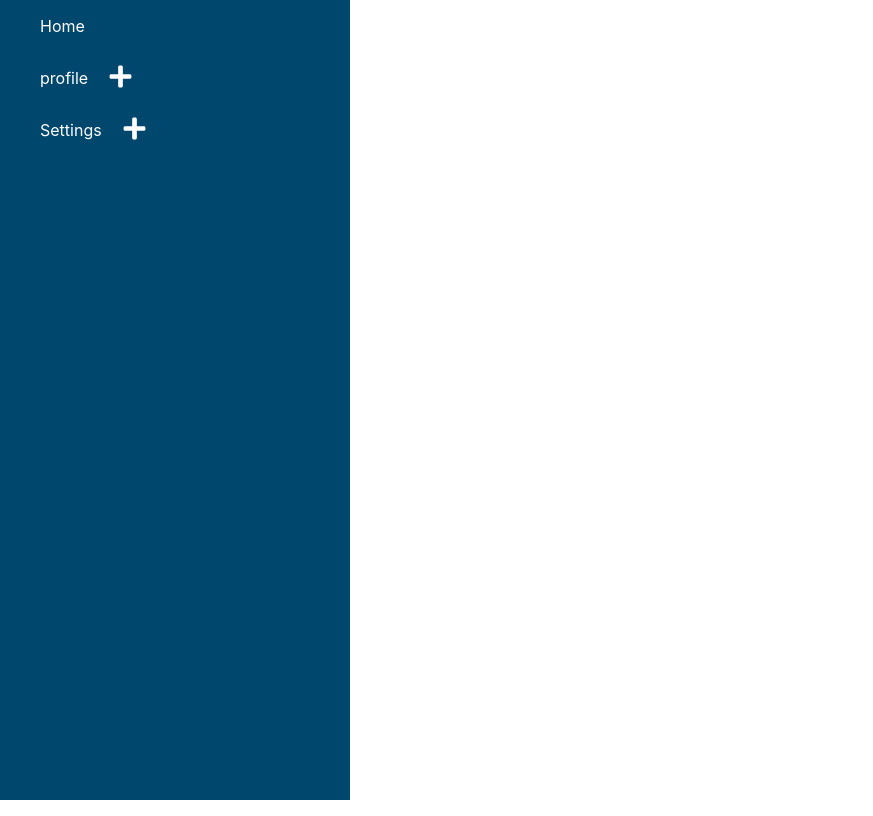
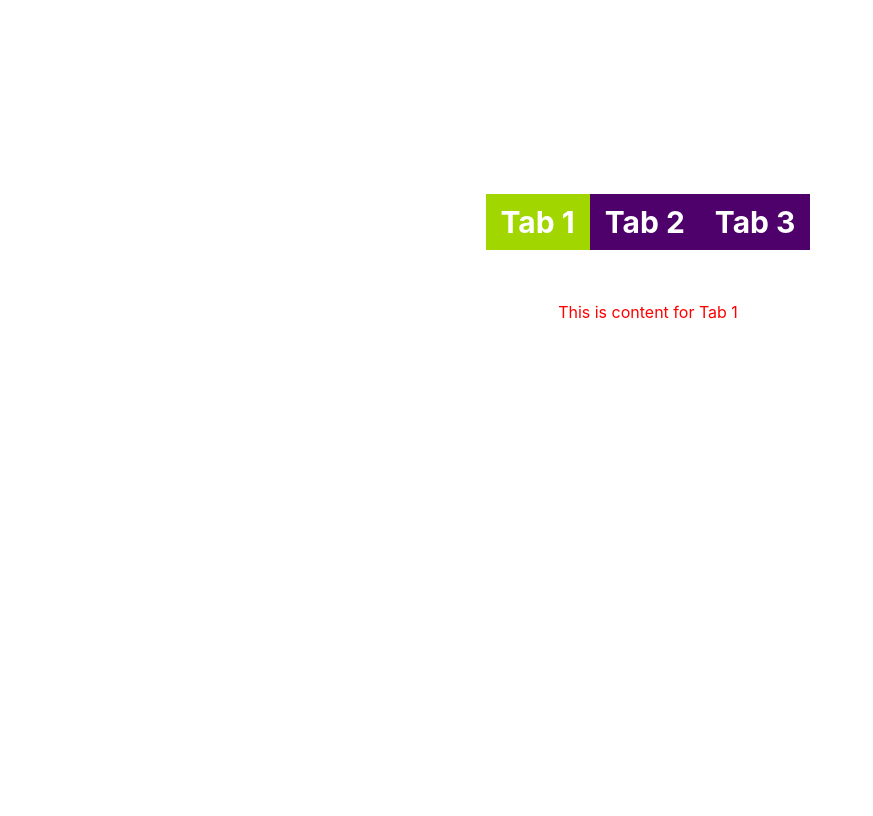
Before and after one commit to Litukumardakua/MultipleCombineProject, a React (Create React App) app: page / in a window 1280 px wide. Shown: the whole page, without its empty margins (0-873 px from the left). Built offline with nearby package versions, Linux system fonts and the light colour scheme; the HTML template or start-up script is replaced by a standard one.

Commit message:
dunctionality add on Custom Tab

```diff
--- a/src/App.js
+++ b/src/App.js
@@ -6,6 +6,7 @@
 import Recurcive from './Component/Recursive_Navigatio/Recursive';
 import StarRating from './Component/star_rating/StarRating';
 import { menus } from './Component/Recursive_Navigatio/data';
+import Tabs_test from './Component/Custom_tabs/Tabs_test';
 function App() {
   return (
     <div className="App">
@@ -13,7 +14,8 @@
     {/* <RandomColor/> */}
     {/* <StarRating/> */}
     {/* <Loadmore/> */}
-    <Recurcive menus={menus}/>
+    {/* <Recurcive menus={menus}/> */}
+    <Tabs_test/>
 
     </div>
   );
--- /dev/null
+++ b/src/Component/Custom_tabs/Tabs.js
@@ -0,0 +1,29 @@
+import React, { useState } from "react";
+
+const Tabs = ({ tabsContent, onChange }) => {
+  const [currentTabIndex, setCurrentTabIndex] = useState(0);
+  const handleonclick = (getCurrentIndex) => {
+    setCurrentTabIndex(getCurrentIndex);
+    onChange(getCurrentIndex);
+  };
+  return (
+    <div className="wrapper">
+      <div className="heading">
+        {tabsContent.map((tabItem, index) => (
+          <div
+            className={`tab-item ${currentTabIndex === index ? "active" : ""}`}
+            onClick={() => handleonclick(index)}
+            key={tabItem.label}
+          >
+            <span className="label">{tabItem.label}</span>
+          </div>
+        ))}
+      </div>
+      <div className="content" style={{ color: "red" }}>
+        {tabsContent[currentTabIndex] && tabsContent[currentTabIndex].content}
+      </div>
+    </div>
+  );
+};
+
+export default Tabs;
--- /dev/null
+++ b/src/Component/Custom_tabs/Tabs_test.js
@@ -0,0 +1,35 @@
+import React from 'react'
+import Tabs from './Tabs'
+import './tabs.css'
+
+function RandomComponent(){
+    return <h1>Some random content</h1>
+}
+
+const Tabs_test = () => {
+    const tabs = [
+        {
+            label:'Tab 1',
+            content: <div>This is content for Tab 1</div>
+        },
+        {
+            label:'Tab 2',
+            content: <div>This is content for Tab 2</div>
+        },
+        {
+            label:'Tab 3',
+            content: <RandomComponent/>
+        }
+    ]
+
+    const handleChange = (currentTabIndex) =>{
+
+    }
+  return (
+    <>
+        <Tabs tabsContent={tabs} onChange={handleChange}/>
+    </>
+  )
+}
+
+export default Tabs_test
--- /dev/null
+++ b/src/Component/Custom_tabs/tabs.css
@@ -0,0 +1,33 @@
+.wrapper{
+    padding: 8px;
+}
+.heading{
+    display: flex;
+    justify-content: center;
+    margin-bottom: 12px;
+}
+.tab-item{
+    display: inline-flex;
+    font-size: 30px;
+    font-weight: bold;
+    text-align: center;
+    padding: 10px 15px;
+    cursor: pointer;
+    border: none;
+    color: #ffffff;
+    background: #4e016a;
+
+}
+
+.tab-item.active{
+    border-color: #000;
+    background: #a1d600;
+    color: #fff;
+}
+
+.content{
+    padding: 20px 10px;
+    height: 300px;
+    overflow: auto;
+    background-color: #fff;
+}
```
